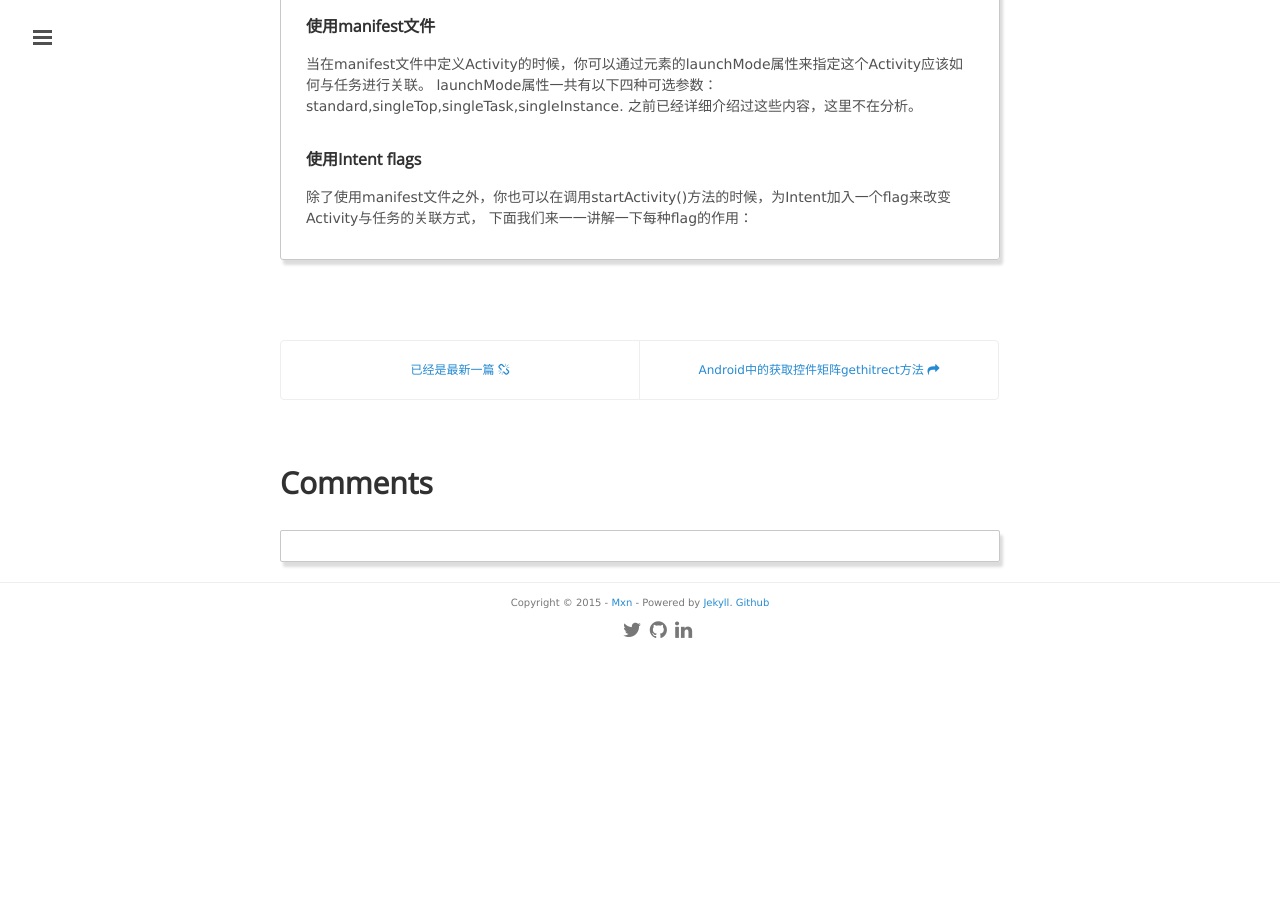
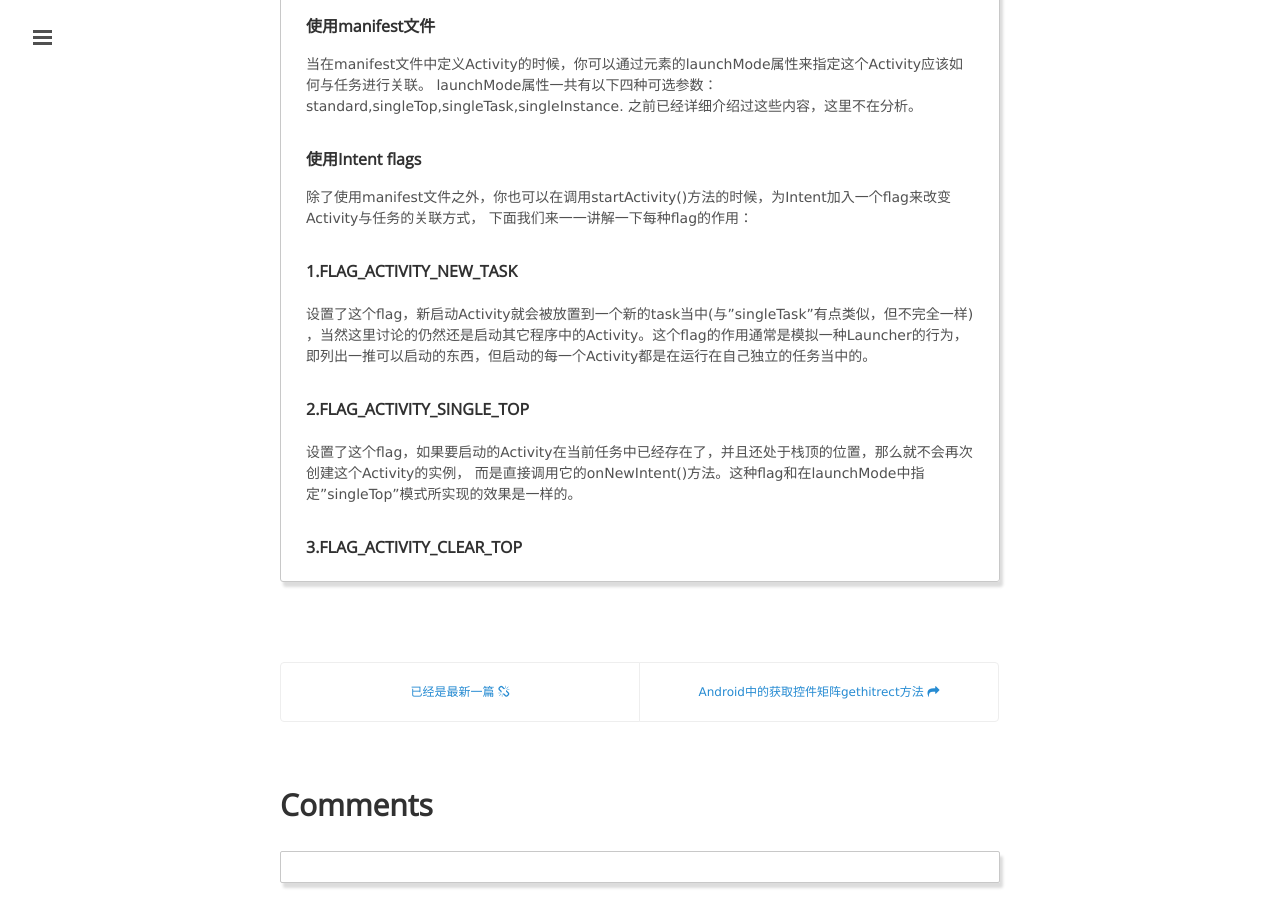
Before and after one commit to mxn21/mxn21.github.io, a Jekyll site: the page built from _posts/2015-8-1-Android堆栈分析.md, in a window 1280 px wide and 900 px high, scrolled down 4443 px. Built offline with Jekyll 4.4.1, drawn with Linux system fonts in a browser that asks for light colours; Markdown is read by kramdown in place of the engine named in the settings; comment, search, counter and statistics services are not loaded; before the commit the page ends 5098 px from its top, so only the background shows below that.

Commit message:
345345
43543543

```diff
--- a/_posts/2015-8-1-Android堆栈分析.md
+++ b/_posts/2015-8-1-Android堆栈分析.md
@@ -149,3 +149,16 @@
 
 除了使用manifest文件之外，你也可以在调用startActivity()方法的时候，为Intent加入一个flag来改变Activity与任务的关联方式，
 下面我们来一一讲解一下每种flag的作用：
+
+#### 1.FLAG_ACTIVITY_NEW_TASK
+
+设置了这个flag，新启动Activity就会被放置到一个新的task当中(与"singleTask"有点类似，但不完全一样)
+，当然这里讨论的仍然还是启动其它程序中的Activity。这个flag的作用通常是模拟一种Launcher的行为，
+即列出一推可以启动的东西，但启动的每一个Activity都是在运行在自己独立的任务当中的。
+
+#### 2.FLAG_ACTIVITY_SINGLE_TOP
+
+设置了这个flag，如果要启动的Activity在当前任务中已经存在了，并且还处于栈顶的位置，那么就不会再次创建这个Activity的实例，
+而是直接调用它的onNewIntent()方法。这种flag和在launchMode中指定"singleTop"模式所实现的效果是一样的。
+
+#### 3.FLAG_ACTIVITY_CLEAR_TOP
```
